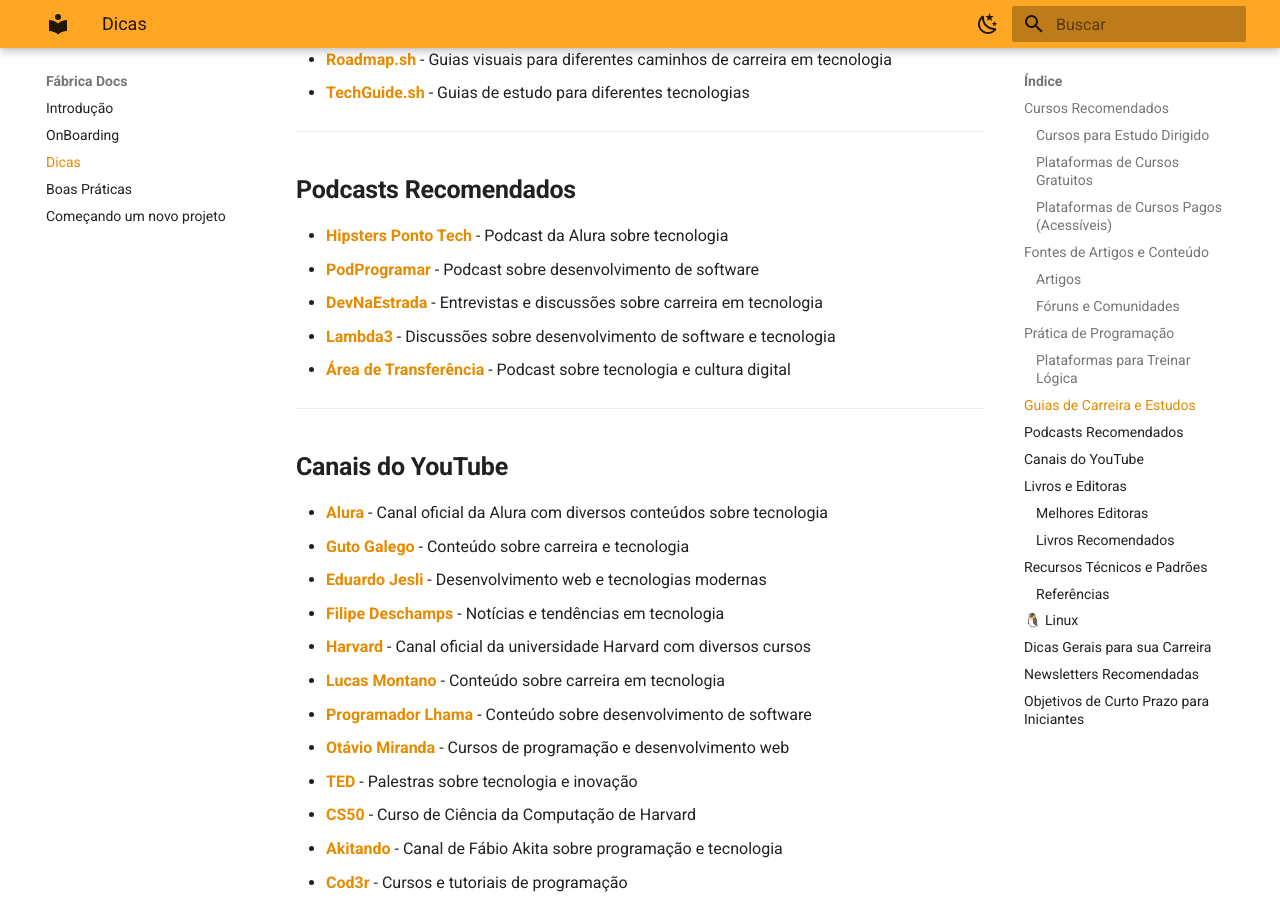
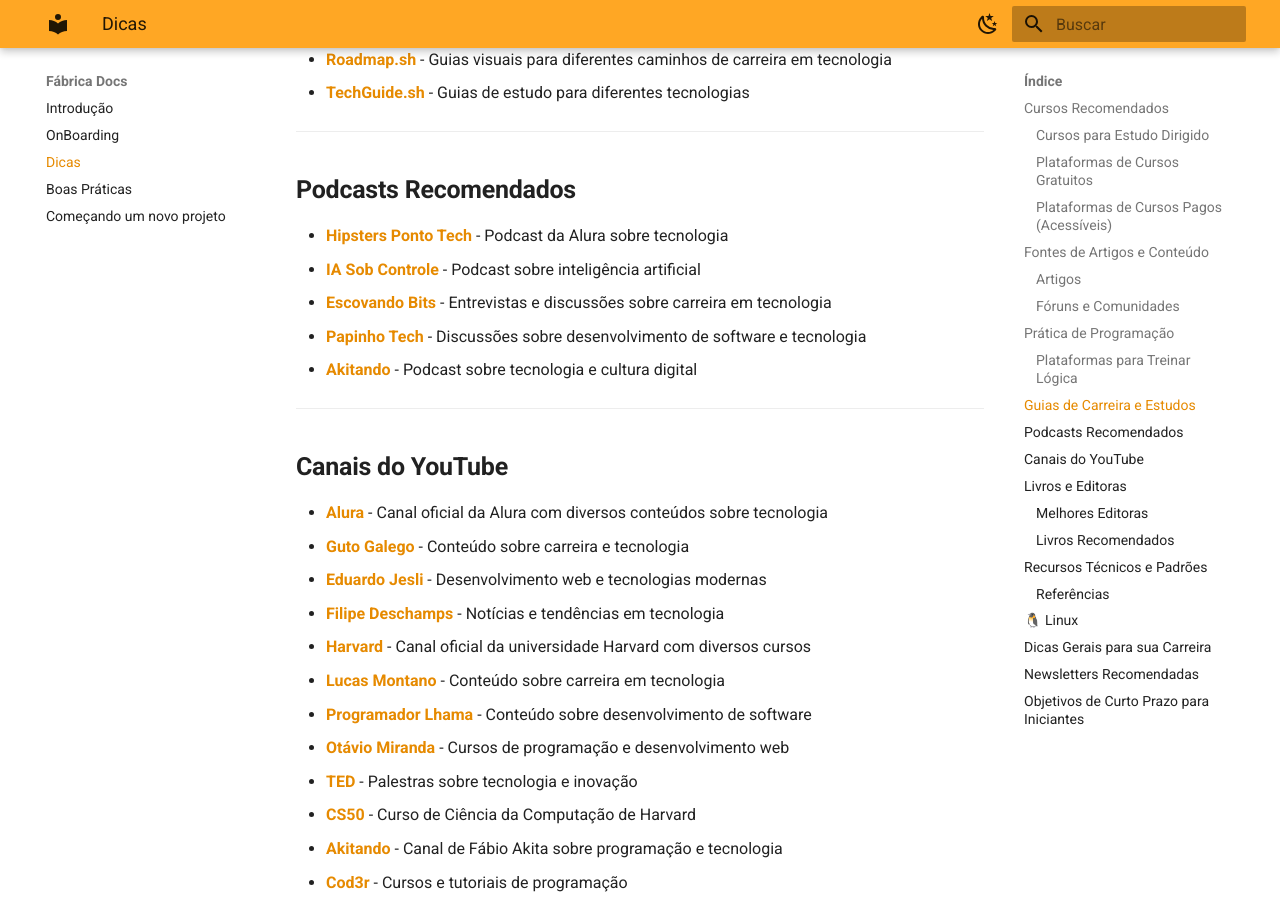
Before and after one commit to fabricadesoftware-ifc/fabricaDocs, an MkDocs documentation site: the page built from docs/tips.md, in a window 1280 px wide and 900 px high, scrolled down 1699 px. Built offline with MkDocs 1.6.1 and Material for MkDocs 9.7.7, drawn with Linux system fonts in a browser that asks for light colours.

Commit message:
UPDATE: Replace podcast recommendations with new titles focused on technology and AI

```diff
--- a/docs/tips.md
+++ b/docs/tips.md
@@ -62,10 +62,10 @@
 ## **Podcasts Recomendados**
 
 - [**Hipsters Ponto Tech**](https://open.spotify.com/show/2p0Vx75OmfsXktyLBuLuSf?si=cb5164a633834cdf) - Podcast da Alura sobre tecnologia
-- [**PodProgramar**](https://open.spotify.com/show/5xLCMHJ6eGWzdu8JaIDkuP?si=c9e3976427c3477d) - Podcast sobre desenvolvimento de software
-- [**DevNaEstrada**](https://open.spotify.com/show/2jz0gSreoUqQVxLKNprjZ9?si=15b2a71daac24f14) - Entrevistas e discussões sobre carreira em tecnologia
-- [**Lambda3**](https://open.spotify.com/show/1aj1JxbfYePAHp1eliCKya?si=8bfab913c8f74281) - Discussões sobre desenvolvimento de software e tecnologia
-- [**Área de Transferência**](https://open.spotify.com/show/6w9Fcpu5argDMKw73eigwj?si=bff414fc98414924) - Podcast sobre tecnologia e cultura digital
+- [**IA Sob Controle**](https://open.spotify.com/show/5xLCMHJ6eGWzdu8JaIDkuP?si=c9e3976427c3477d) - Podcast sobre inteligência artificial
+- [**Escovando Bits**](https://open.spotify.com/show/2jz0gSreoUqQVxLKNprjZ9?si=15b2a71daac24f14) - Entrevistas e discussões sobre carreira em tecnologia
+- [**Papinho Tech**](https://open.spotify.com/show/1aj1JxbfYePAHp1eliCKya?si=8bfab913c8f74281) - Discussões sobre desenvolvimento de software e tecnologia
+- [**Akitando**](https://open.spotify.com/show/6w9Fcpu5argDMKw73eigwj?si=bff414fc98414924) - Podcast sobre tecnologia e cultura digital
 
 ---
 
```
